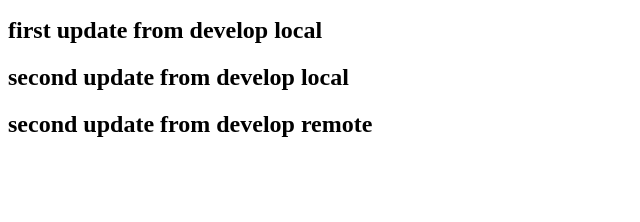
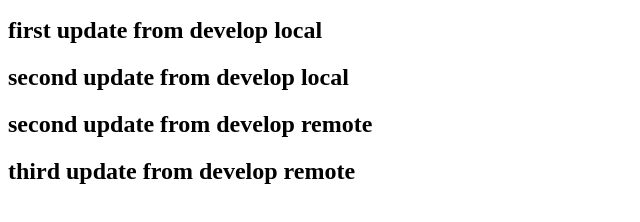
Before and after one commit to Darshana-Chaturanga/DevOpsGit, a plain HTML site: page index.html in a window 1280 px wide. Shown: the part 110-332 px from the top of the page, without its empty margins (0-640 px from the left). Drawn offline with Linux system fonts and the light colour scheme.

Commit message:
Update index.html

```diff
--- a/index.html
+++ b/index.html
@@ -38,5 +38,6 @@
      <h2>first update from develop local</h2>
      <h2>second update from develop local</h2>
      <h2>second update from develop remote</h2>
+     <h2>third update from develop remote </h2>
 </body>
 </html>
```
